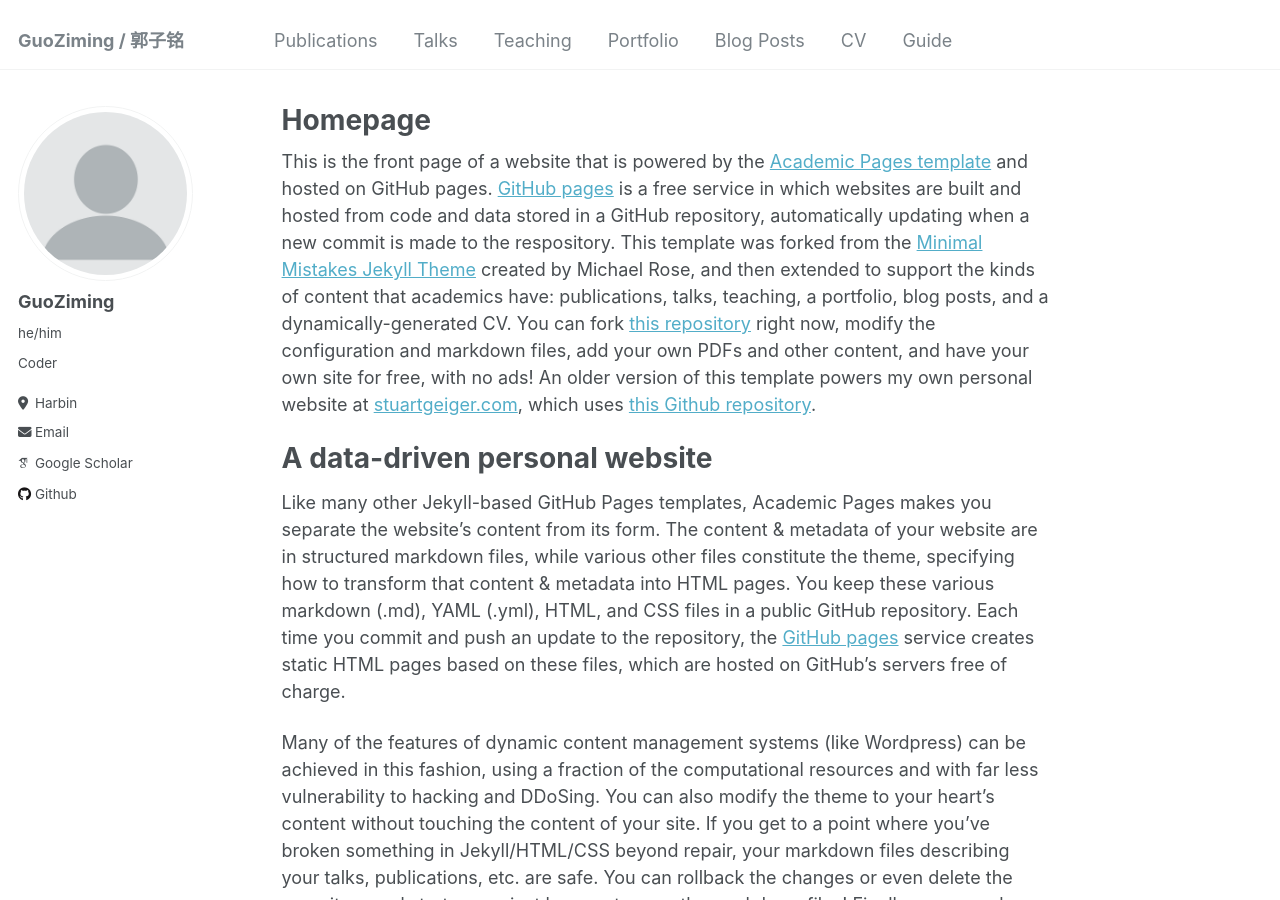
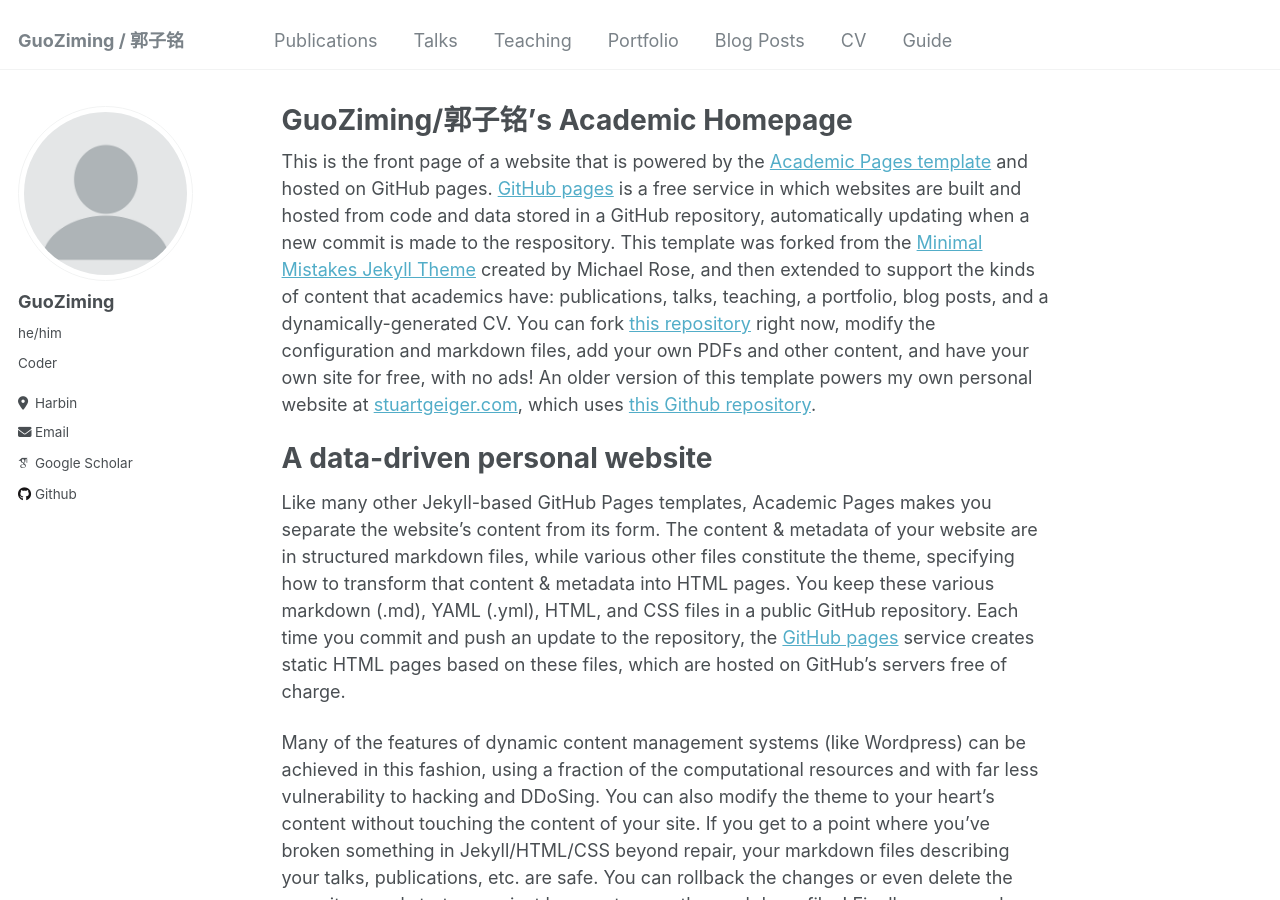
Before and after one commit to mcxiaoxiao/mcxiaoxiao.github.io, a Jekyll site: the page built from _pages/about.md, in a window 1280 px wide and 900 px high. Built offline with Jekyll 4.4.1, drawn with Linux system fonts in a browser that asks for light colours; some web fonts are replaced.

Commit message:
Update about.md

```diff
--- a/_pages/about.md
+++ b/_pages/about.md
@@ -1,6 +1,6 @@
 ---
 permalink: /
-title: "Homepage"
+title: "GuoZiming/郭子铭's Academic Homepage"
 author_profile: true
 redirect_from:
   - /about/
```
